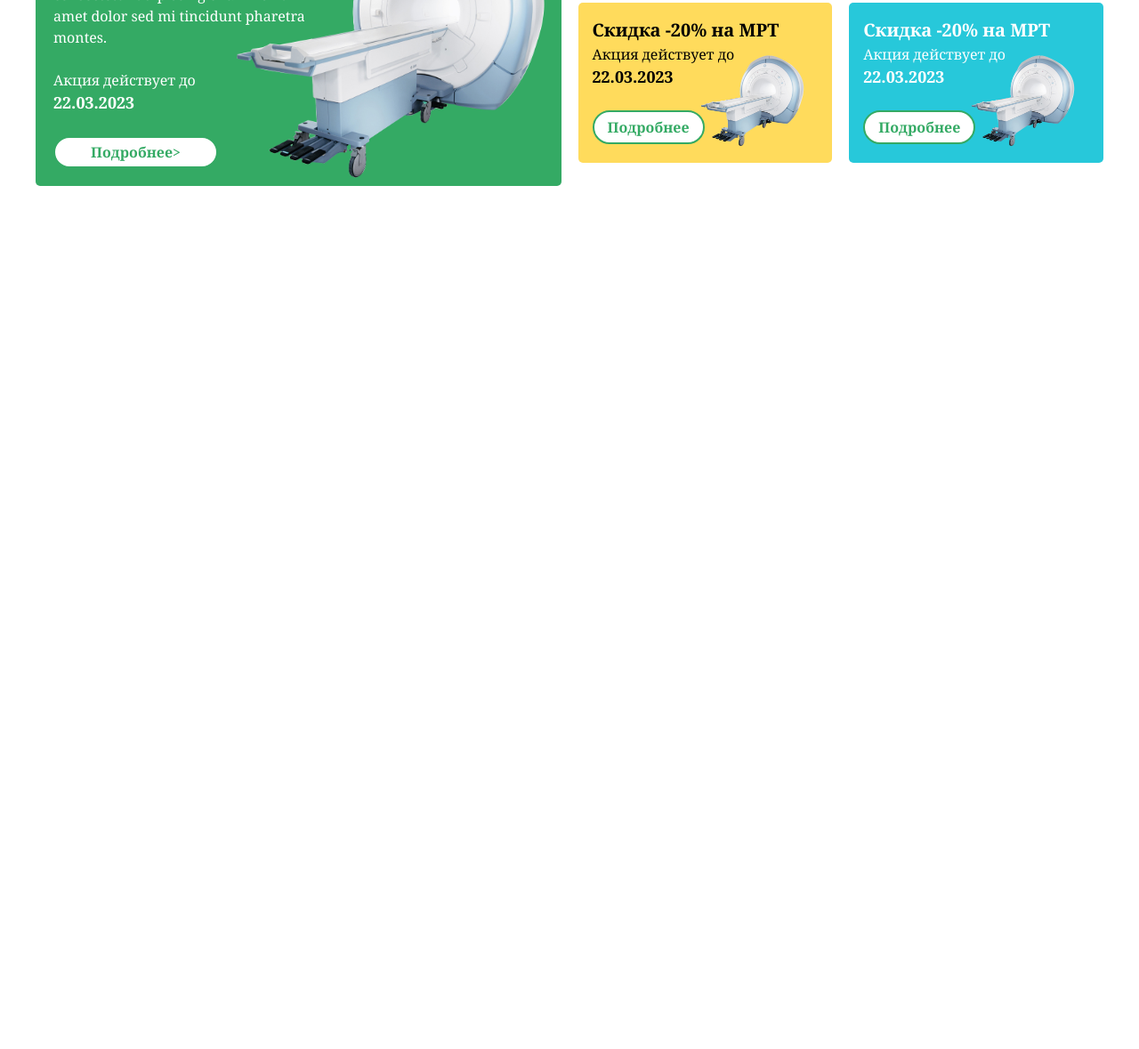
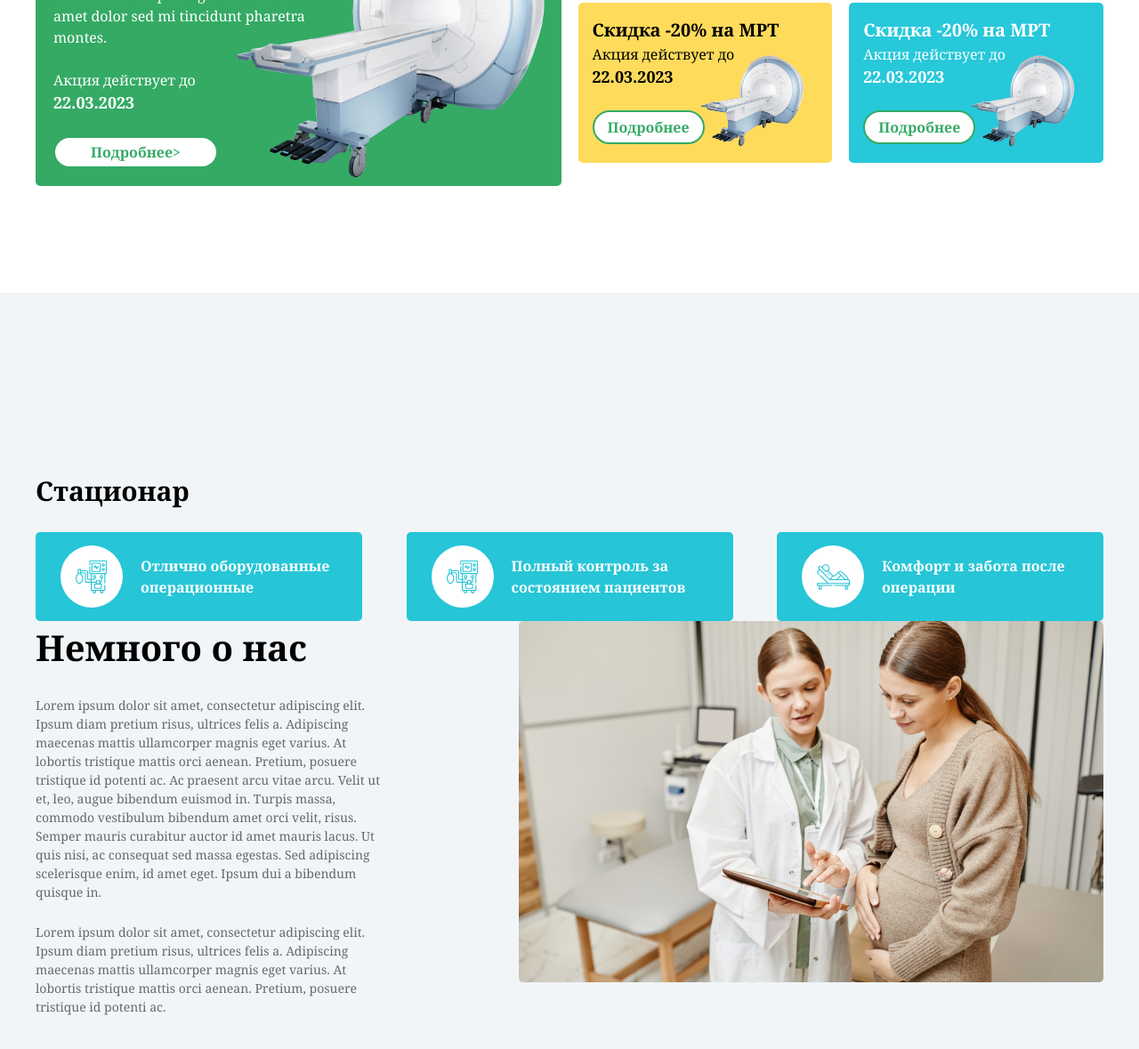
Before and after one commit to Ehson01/LESSON_19, a website: page src/homework.html in a window 1280 px wide. Shown: the part 2961-4140 px from the top of the page at 89% size. Before the commit the page ends 3290 px from the top, so only its background shows below. Drawn offline with Linux system fonts and the light colour scheme.

Commit message:
version_1.10

```diff
--- a/src/homework.html
+++ b/src/homework.html
@@ -77,6 +77,12 @@
             color: #34AA64;
             padding: 5px 15px 5px 15px;
             font-weight: 700;
+        }
+        .box2{
+            width: 367px;
+            height: 100px;
+            background-color: #26C5D7;
+            border-radius: 5px;
         }
 
 
@@ -317,7 +323,45 @@
                 </div>
             </div>
         </section>
-        <section></section>
+        <section class="bg-[#F1F5F8] w-full">
+            <div class="max-w-300 m-auto py-50">
+                <h2 class="text3">Стационар</h2><br>
+                <div class="flex justify-between">
+                    <div class="box2 flex items-center p-7 gap-5">
+                        <img src="./img/icon1.svg" alt="">
+                        <p class="text-[16px] font-bold text-white">Отлично оборудованные операционные</p>
+                    </div>
+                    <div class="box2 flex items-center p-7 gap-5">
+                        <img src="./img/icon2.svg" alt="">
+                        <p class="text-[16px] font-bold text-white">Полный контроль за состоянием пациентов</p>
+                    </div>
+                    <div class="box2 flex items-center p-7 gap-5">
+                        <img src="./img/icon3.svg" alt="">
+                        <p class="text-[16px] font-bold text-white">Комфорт и забота после операции</p>
+                    </div>
+                </div>
+                <div class="flex justify-between">
+                    <div class="w-100">
+                        <h2 class="font-bold text-[40px]">Немного о нас</h2><br>
+                        <p class="text-[14px] text-[#686868]">Lorem ipsum dolor sit amet, consectetur adipiscing elit. Ipsum diam pretium risus, ultrices felis a.
+                             Adipiscing maecenas mattis ullamcorper magnis eget varius. At lobortis tristique mattis orci aenean.
+                             Pretium, posuere tristique id potenti ac. Ac praesent arcu vitae arcu. Velit ut et, leo, augue bibendum
+                             euismod in. Turpis massa, commodo vestibulum bibendum amet orci velit, risus. Semper mauris curabitur auctor
+                              id amet mauris lacus. Ut quis nisi, ac consequat sed massa egestas. Sed adipiscing scelerisque enim, id
+                         amet eget. Ipsum dui a bibendum quisque in.</p><br>
+
+                        <p class="text-[14px] text-[#686868]">
+                            Lorem ipsum dolor sit amet, consectetur adipiscing elit. Ipsum diam pretium risus, ultrices felis a.
+                            Adipiscing maecenas mattis ullamcorper magnis eget varius. At lobortis tristique mattis orci aenean.
+                            Pretium, posuere tristique id potenti ac.
+                        </p>
+                    </div>
+                    <div>
+                        <img src="./img/Mask group.png" alt="">
+                    </div>
+                </div>
+            </div>
+        </section>
     </main>
 </body>
 </html>
```
Also changed, not shown: src/img/icon1.svg (added), src/img/icon2.svg (added), src/img/icon3.svg (added), src/output.css.
